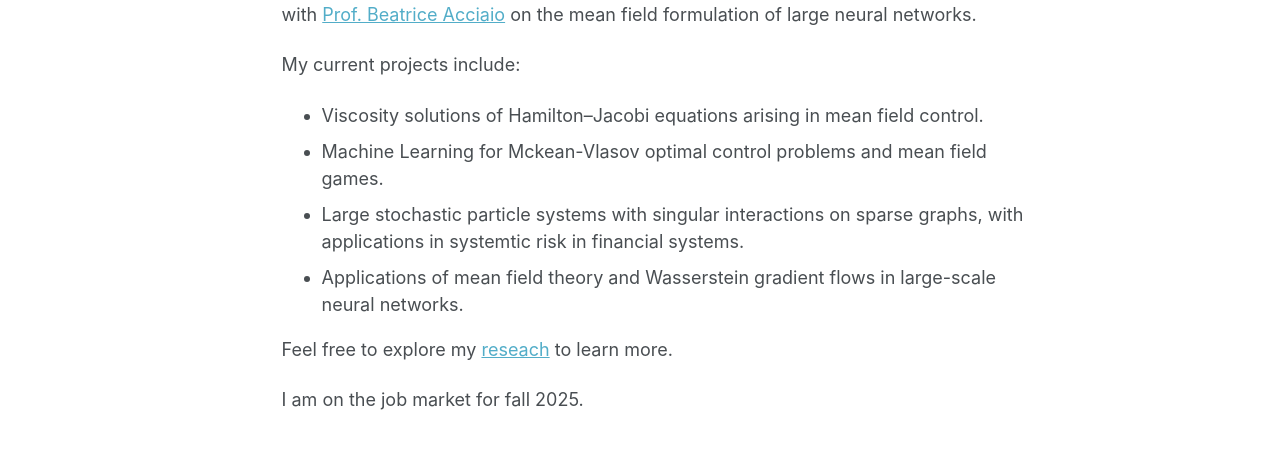
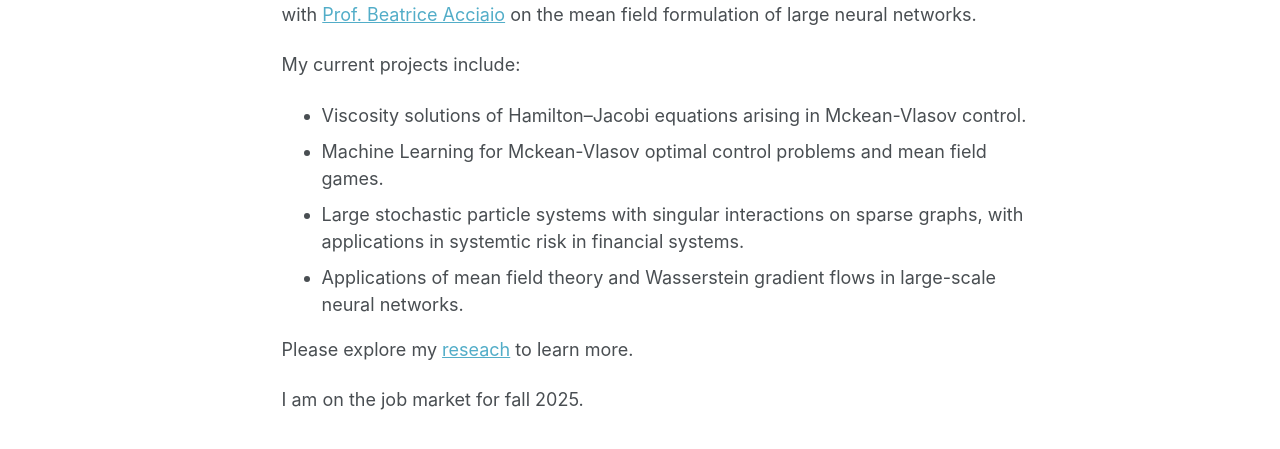
Before and after one commit to Qinxin-Yan/qinxin-yan.github.io, a Jekyll site: the page built from _pages/about.md, in a window 1280 px wide and 1329 px high. Shown: the part 511-960 px from the top of the window. Built offline with Jekyll 4.4.1, drawn with Linux system fonts in a browser that asks for light colours.

Commit message:
changeagain

```diff
--- a/_pages/about.md
+++ b/_pages/about.md
@@ -14,11 +14,11 @@ My research develops asymptotic mathematical frameworks for **large stochastic a
 Previously, I was a visiting scholar with the [Insurance Mathematics and Stochastic Finance Group (Group 3)](https://math.ethz.ch/imsf) in the Department of Mathematics at ETH Zurich. There, I worked with [Prof. Josef Teichmann](https://people.math.ethz.ch/~jteichma/) on machine learning algorithms for Mckean-Vlasov control, and with [Prof. Beatrice Acciaio](https://people.math.ethz.ch/~beacciaio/) on the mean field formulation of large neural networks.
 
 My current projects include:
-- Viscosity solutions of Hamilton–Jacobi equations arising in mean field control.
+- Viscosity solutions of Hamilton–Jacobi equations arising in Mckean-Vlasov control.
 - Machine Learning for Mckean-Vlasov optimal control problems and mean field games.
 - Large stochastic particle systems with singular interactions on sparse graphs, with applications in systemtic risk in financial systems.
 - Applications of mean field theory and Wasserstein gradient flows in large-scale neural networks.
 
-Feel free to explore my [reseach](/publications/) to learn more.
+Please explore my [reseach](/publications/) to learn more.
 
 I am on the job market for fall 2025.
```
